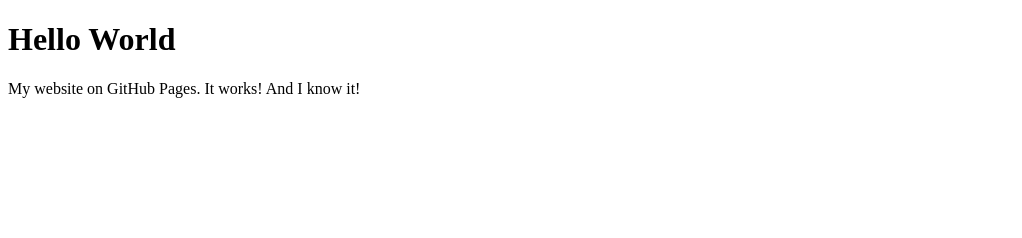
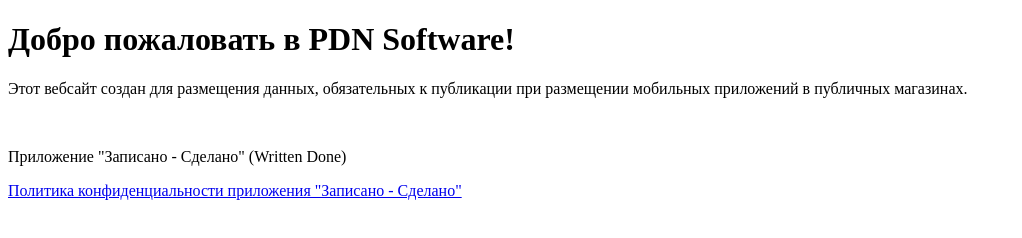
Before and after one commit to DmitryPogorelov/DmitryPogorelov.github.io, a plain HTML site: page index.html in a window 1280 px wide. Shown: the whole page, without its empty margins (0-1022 px from the left). Drawn offline with Linux system fonts and the light colour scheme.

Commit message:
Update index.html

```diff
--- a/index.html
+++ b/index.html
@@ -1,7 +1,12 @@
 <!DOCTYPE html>
 <html>
 <body>
-<h1>Hello World</h1>
-<p>My website on GitHub Pages. It works! And I know it!</p>
+<h1>Добро пожаловать в PDN Software!</h1>
+<p>Этот вебсайт создан для размещения данных, обязательных к публикации при размещении мобильных приложений в публичных магазинах.</p>
+
+<p>&nbsp</p>
+
+<p>Приложение "Записано - Сделано" (Written Done)</p>
+<p><a href="privacy_policy_written_done_ru.html">Политика конфиденциальности приложения "Записано - Сделано"</a></p>
 </body>
 </html>
```
